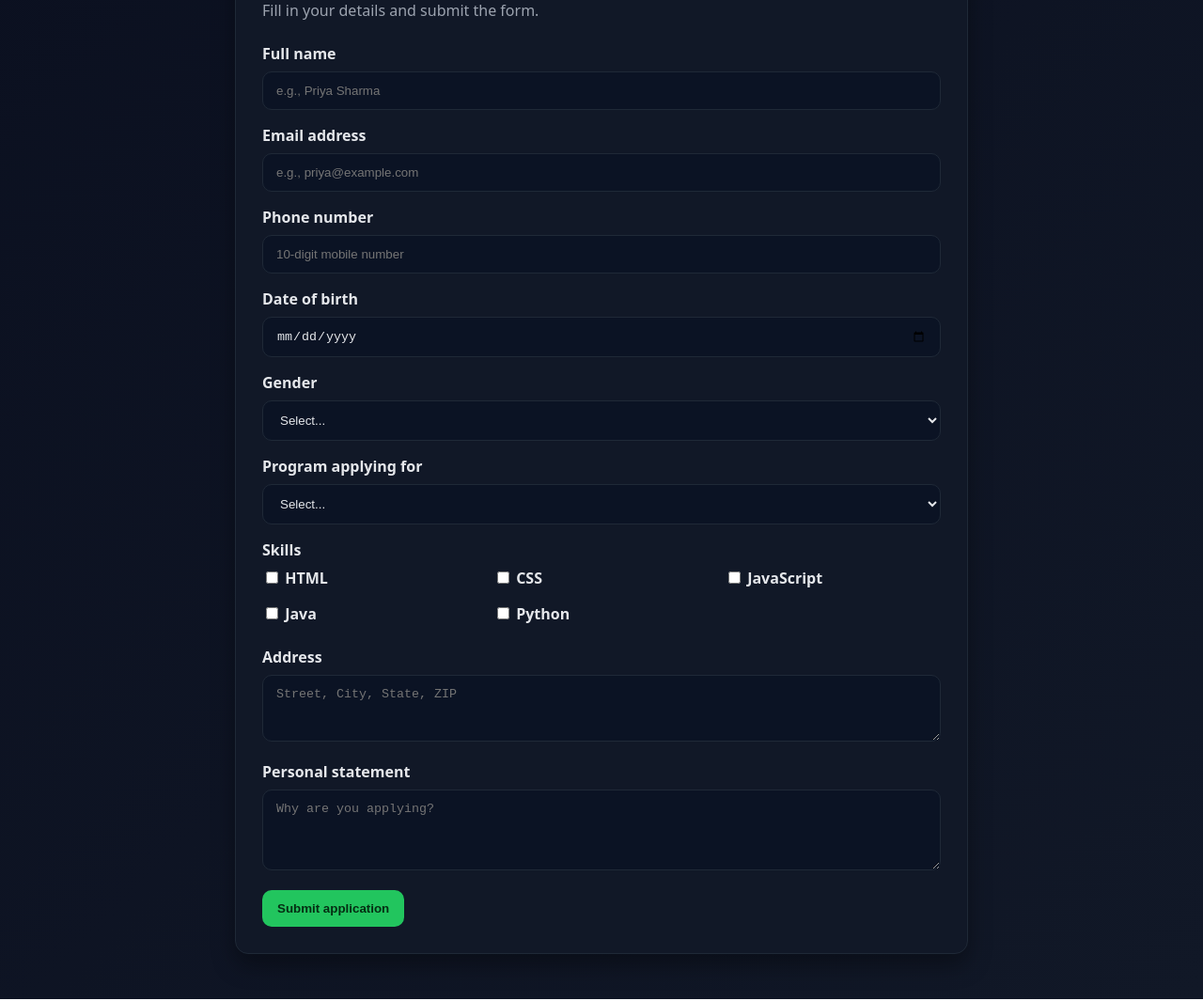
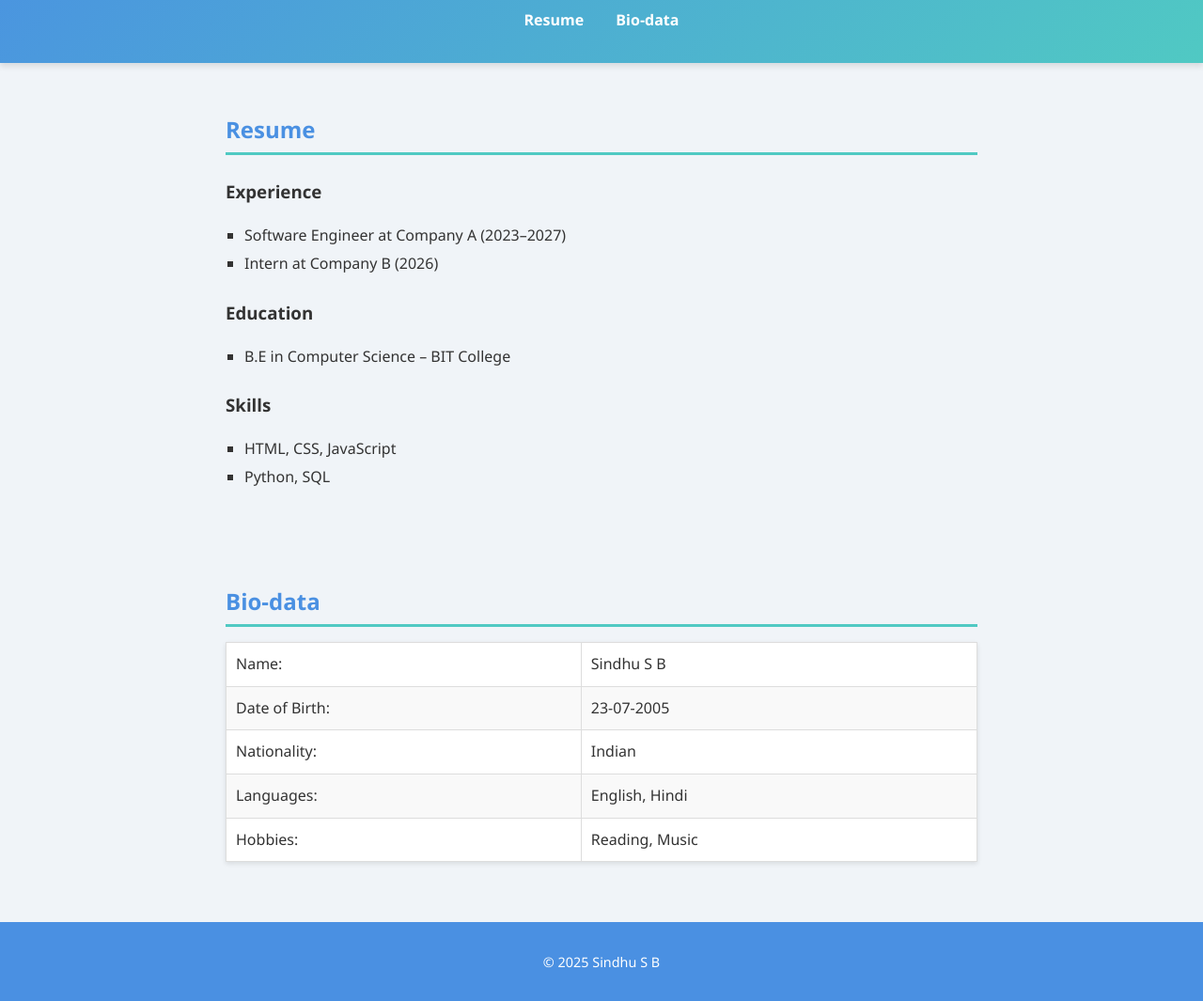
Before and after one commit to SindhuSB-23/Web_lab, a plain HTML site: page index.html in a window 1280 px wide. Shown: the part 139-1204 px from the top of the page at 94% size. Drawn offline with nearby package versions, Linux system fonts and the light colour scheme.

Commit message:
Add files via upload
Signed-off-by: Sindhu S B <sindhusb237@gmail.com>

```diff
--- a/index.html
+++ b/index.html
@@ -1,93 +1,58 @@
 <!DOCTYPE html>
 <html lang="en">
 <head>
-  <meta charset="UTF-8" />
-  <meta name="viewport" content="width=device-width, initial-scale=1.0" />
-  <title>Online Application Registration</title>
-  <link rel="stylesheet" href="style.css" />
-  <!-- jQuery CDN -->
-  <script src="https://code.jquery.com/jquery-3.7.1.min.js" integrity="sha256-/JqT3S7FJ6v7vKkG2+MZ8zZsae2b2Jp3Qk7Pj8b+7yg=" crossorigin="anonymous"></script>
-  <script defer src="script.js"></script>
+  <meta charset="UTF-8">
+  <meta name="viewport" content="width=device-width, initial-scale=1.0">
+  <title>John Doe | Resume & Bio-data</title>
+  <link rel="stylesheet" href="style.css">
+  <script src="script.js" defer></script>
 </head>
 <body>
-  <div class="container">
-    <h1>Online Application Registration</h1>
-    <p class="subtitle">Fill in your details and submit the form.</p>
+  <header>
+    <h1>Sindhu S B</h1>
+    <p>Email: sindhusb237@gmail.com| Phone: +91-9876543210</p>
+    <nav>
+      <a href="#resume">Resume</a>
+      <a href="#biodata">Bio-data</a>
+    </nav>
+  </header>
 
-    <form id="registrationForm" action="process.php" method="POST" novalidate>
-      <div class="form-group">
-        <label for="fullName">Full name</label>
-        <input type="text" id="fullName" name="fullName" placeholder="e.g., Priya Sharma" required />
-        <small class="error" data-for="fullName"></small>
-      </div>
+  <!-- Resume Section -->
+  <section id="resume">
+    <h2>Resume</h2>
 
-      <div class="form-group">
-        <label for="email">Email address</label>
-        <input type="email" id="email" name="email" placeholder="e.g., priya@example.com" required />
-        <small class="error" data-for="email"></small>
-      </div>
+    <h3>Experience</h3>
+    <ul>
+      <li>Software Engineer at Company A (2023–2027)</li>
+      <li>Intern at Company B (2026)</li>
+    </ul>
 
-      <div class="form-group">
-        <label for="phone">Phone number</label>
-        <input type="tel" id="phone" name="phone" placeholder="10-digit mobile number" required />
-        <small class="error" data-for="phone"></small>
-      </div>
+    <h3>Education</h3>
+    <ul>
+      <li>B.E in Computer Science – BIT College</li>
+    </ul>
 
-      <div class="form-group">
-        <label for="dob">Date of birth</label>
-        <input type="date" id="dob" name="dob" required />
-        <small class="error" data-for="dob"></small>
-      </div>
+    <h3>Skills</h3>
+    <ul>
+      <li>HTML, CSS, JavaScript</li>
+      <li>Python, SQL</li>
+    </ul>
+  </section>
 
-      <div class="form-group">
-        <label for="gender">Gender</label>
-        <select id="gender" name="gender" required>
-          <option value="">Select...</option>
-          <option>Female</option>
-          <option>Male</option>
-          <option>Non-binary</option>
-          <option>Prefer not to say</option>
-        </select>
-        <small class="error" data-for="gender"></small>
-      </div>
+  <!-- Bio-data Section -->
+  <section id="biodata">
+    <h2>Bio-data</h2>
+    <table>
+      <tr><td>Name:</td><td>Sindhu S B</td></tr>
+      <tr><td>Date of Birth:</td><td>23-07-2005</td></tr>
+      <tr><td>Nationality:</td><td>Indian</td></tr>
+      <tr><td>Languages:</td><td>English, Hindi</td></tr>
+      <tr><td>Hobbies:</td><td>Reading, Music</td></tr>
+    </table>
+  </section>
 
-      <div class="form-group">
-        <label for="program">Program applying for</label>
-        <select id="program" name="program" required>
-          <option value="">Select...</option>
-          <option>Bachelor of Computer Applications (BCA)</option>
-          <option>Bachelor of Engineering (CSE)</option>
-          <option>Master of Computer Applications (MCA)</option>
-          <option>Master of Business Administration (MBA)</option>
-        </select>
-        <small class="error" data-for="program"></small>
-      </div>
-
-      <div class="form-group">
-        <label>Skills</label>
-        <div class="checkbox-group">
-          <label><input type="checkbox" name="skills[]" value="HTML" /> HTML</label>
-          <label><input type="checkbox" name="skills[]" value="CSS" /> CSS</label>
-          <label><input type="checkbox" name="skills[]" value="JavaScript" /> JavaScript</label>
-          <label><input type="checkbox" name="skills[]" value="Java" /> Java</label>
-          <label><input type="checkbox" name="skills[]" value="Python" /> Python</label>
-        </div>
-      </div>
-
-      <div class="form-group">
-        <label for="address">Address</label>
-        <textarea id="address" name="address" rows="3" placeholder="Street, City, State, ZIP" required></textarea>
-        <small class="error" data-for="address"></small>
-      </div>
-
-      <div class="form-group">
-        <label for="statement">Personal statement</label>
-        <textarea id="statement" name="statement" rows="4" placeholder="Why are you applying?" required></textarea>
-        <small class="error" data-for="statement"></small>
-      </div>
-
-      <button type="submit" class="btn">Submit application</button>
-    </form>
-  </div>
+  <footer>
+    <p>&copy; 2025 Sindhu S B</p>
+  </footer>
 </body>
 </html>
--- a/script.js
+++ b/script.js
@@ -1,52 +1,11 @@
-// Simple client-side validation using jQuery
-$(function () {
-  const showError = (fieldId, message) => {
-    $(`small.error[data-for="${fieldId}"]`).text(message);
-    $(`#${fieldId}`).attr("aria-invalid", !!message);
-  };
+// Simple script to highlight the section when clicked in nav
+document.addEventListener("DOMContentLoaded", () => {
+  const navLinks = document.querySelectorAll("nav a");
 
-  const clearErrors = () => {
-    $("small.error").text("");
-    $("[aria-invalid]").attr("aria-invalid", false);
-  };
-
-  const validators = {
-    fullName: (val) => val.trim().length >= 3 || "Enter at least 3 characters.",
-    email: (val) => /\S+@\S+\.\S+/.test(val) || "Enter a valid email.",
-    phone: (val) => /^\d{10}$/.test(val) || "Enter a 10-digit number.",
-    dob: (val) => !!val || "Select your date of birth.",
-    gender: (val) => !!val || "Please select a gender.",
-    program: (val) => !!val || "Please select a program.",
-    address: (val) => val.trim().length >= 10 || "Add a more detailed address.",
-    statement: (val) => val.trim().length >= 10 || "Write at least 10 characters."
-  };
-
-  $("#registrationForm").on("submit", function (e) {
-    clearErrors();
-    let hasError = false;
-
-    // Validate inputs
-    $(this)
-      .find("input[type=text], input[type=email], input[type=tel], input[type=date], select, textarea")
-      .each(function () {
-        const id = $(this).attr("id");
-        const val = $(this).val() || "";
-        if (validators[id]) {
-          const res = validators[id](val);
-          if (res !== true) {
-            showError(id, res);
-            hasError = true;
-          }
-        }
-      });
-
-    if (hasError) {
-      e.preventDefault(); // stop submission
-      // Smooth scroll to first error
-      const firstError = $(".error").filter(function () { return $(this).text().length > 0; }).first();
-      if (firstError.length) {
-        firstError.prev().get(0).scrollIntoView({ behavior: "smooth", block: "center" });
-      }
-    }
+  navLinks.forEach(link => {
+    link.addEventListener("click", () => {
+      navLinks.forEach(l => l.classList.remove("active"));
+      link.classList.add("active");
+    });
   });
 });
--- a/style.css
+++ b/style.css
@@ -1,96 +1,100 @@
-:root {
-  --bg: #0f172a;        /* slate-900 */
-  --card: #111827;      /* gray-900 */
-  --accent: #22c55e;    /* green-500 */
-  --text: #e5e7eb;      /* gray-200 */
-  --muted: #9ca3af;     /* gray-400 */
-  --error: #ef4444;     /* red-500 */
-  --border: #1f2937;    /* gray-800 */
+/* General page styling */
+body {
+  font-family: 'Segoe UI', Arial, sans-serif;
+  margin: 0;
+  padding: 0;
+  background: #f0f4f8;
+  color: #333;
+  line-height: 1.6;
 }
 
-* { box-sizing: border-box; }
-
-body {
-  margin: 0;
-  font-family: system-ui, -apple-system, Segoe UI, Roboto, "Helvetica Neue", Arial;
-  background: linear-gradient(135deg, #0b1020, #111827);
-  color: var(--text);
+/* Header styling */
+header {
+  background: linear-gradient(135deg, #4a90e2, #50c9c3);
+  color: white;
+  text-align: center;
+  padding: 2rem 1rem;
+  box-shadow: 0 4px 6px rgba(0,0,0,0.1);
 }
 
-.container {
-  max-width: 780px;
-  margin: 48px auto;
-  background: var(--card);
-  border: 1px solid var(--border);
-  border-radius: 14px;
-  padding: 28px;
-  box-shadow: 0 12px 24px rgba(0,0,0,0.35);
+header h1 {
+  margin: 0;
+  font-size: 2.5rem;
 }
 
-h1 {
-  margin: 8px 0 4px;
-  font-size: 28px;
-  letter-spacing: 0.4px;
+header p {
+  margin: 0.5rem 0 0;
+  font-size: 1.1rem;
 }
 
-.subtitle {
-  color: var(--muted);
-  margin-bottom: 24px;
+/* Navigation bar */
+nav {
+  margin-top: 1rem;
+}
+nav a {
+  margin: 0 15px;
+  text-decoration: none;
+  color: white;
+  font-weight: bold;
+  transition: color 0.3s;
+}
+nav a:hover {
+  color: #ffe082;
 }
 
-.form-group {
-  margin-bottom: 16px;
+/* Section styling */
+section {
+  padding: 2rem;
+  max-width: 800px;
+  margin: auto;
 }
 
-label {
-  display: block;
-  margin-bottom: 8px;
-  font-weight: 600;
+h2 {
+  color: #4a90e2;
+  border-bottom: 3px solid #50c9c3;
+  padding-bottom: 5px;
+  margin-bottom: 1rem;
 }
 
-input[type="text"],
-input[type="email"],
-input[type="tel"],
-input[type="date"],
-select,
-textarea {
-  width: 100%;
-  padding: 12px 14px;
-  background: #0b1324;
-  border: 1px solid var(--border);
-  border-radius: 10px;
-  color: var(--text);
-  outline: none;
-  transition: border-color 0.2s ease, box-shadow 0.2s ease;
+h3 {
+  color: #333;
+  margin-top: 1.5rem;
 }
 
-input:focus, select:focus, textarea:focus {
-  border-color: var(--accent);
-  box-shadow: 0 0 0 3px rgba(34, 197, 94, 0.25);
+/* Lists */
+ul {
+  list-style-type: square;
+  padding-left: 20px;
+}
+ul li {
+  margin: 5px 0;
 }
 
-.checkbox-group {
-  display: grid;
-  grid-template-columns: repeat(3, minmax(0, 1fr));
-  gap: 8px 16px;
+/* Table styling */
+table {
+  border-collapse: collapse;
+  width: 100%;
+  margin-top: 1rem;
+  background: white;
+  box-shadow: 0 2px 5px rgba(0,0,0,0.1);
+}
+table td {
+  border: 1px solid #ddd;
+  padding: 10px;
+}
+table tr:nth-child(even) {
+  background: #f9f9f9;
+}
+table tr:hover {
+  background: #e3f2fd;
 }
 
-.btn {
-  background: var(--accent);
-  color: #052e13;
-  border: none;
-  padding: 12px 16px;
-  border-radius: 10px;
-  font-weight: 700;
-  cursor: pointer;
-  transition: transform 0.08s ease, box-shadow 0.2s ease;
+/* Footer */
+footer {
+  text-align: center;
+  background: #4a90e2;
+  color: white;
+  padding: 1rem;
+  margin-top: 2rem;
+  font-size: 0.9rem;
 }
-
-.btn:hover { transform: translateY(-1px); box-shadow: 0 8px 18px rgba(34, 197, 94, 0.35); }
-
-.error {
-  color: var(--error);
-  font-size: 12px;
-  margin-top: 6px;
-  min-height: 16px;
-}
```
